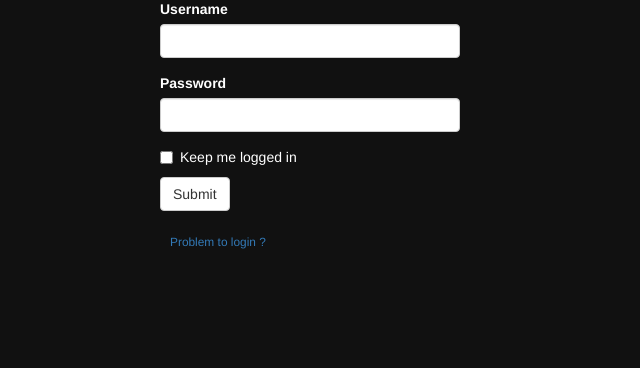
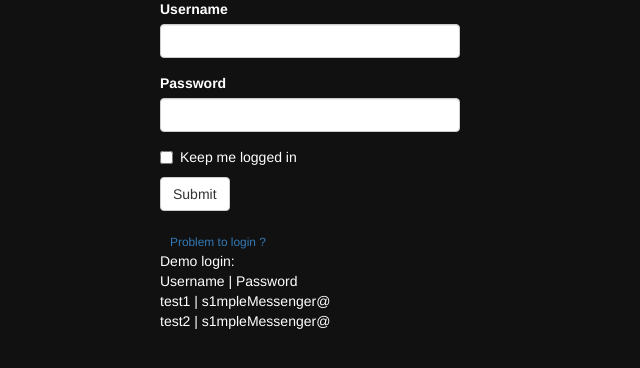
Before and after one commit to kamlang/simpleMessenger, a Flask app: page /auth/login in a window 1280 px wide. Shown: the part 123-491 px from the top of the page, without its empty margins (0-640 px from the left). Run offline with Flask 2, Linux system fonts and the light colour scheme; some libraries are stand-ins or nearby versions.

Commit message:
Added demo login on login page

```diff
--- a/app/templates/form.html
+++ b/app/templates/form.html
@@ -9,6 +9,12 @@
 {%if form_name=="Login"%}
 <br>
 <small><a href="{{url_for('auth.failed')}}">Problem to login ?</a> </small>
+<br>
+<p> Demo login:<br>
+	Username | Password <br>
+	test1 | s1mpleMessenger@<br>
+	test2 | s1mpleMessenger@</p>
+
 {% endif %}
         </div>
     </div>
```
